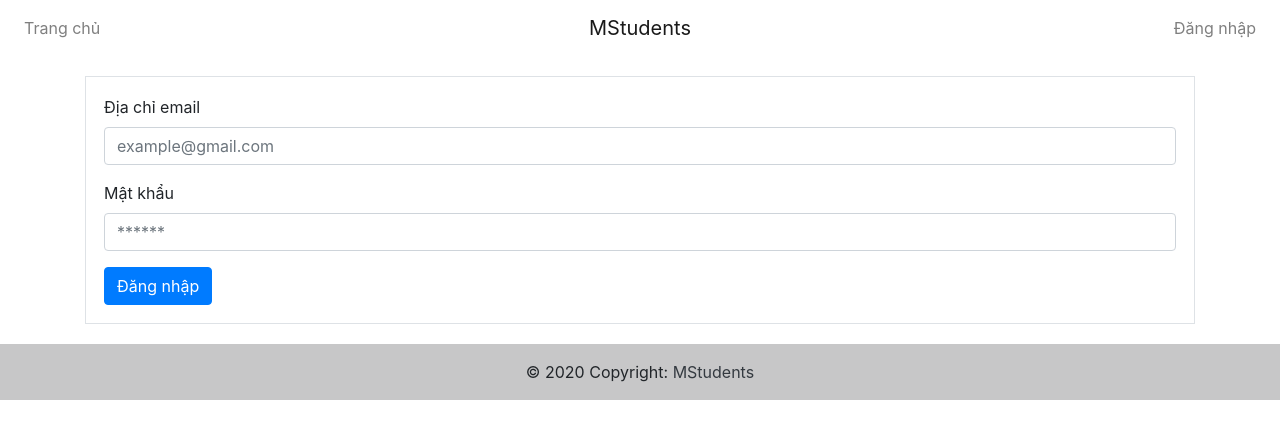
After one commit to dinhdjj/student-manager, a Flask app: page /login in a window 1280 px wide. The commit adds this page. Shown: the top 439 px of the page. Run offline with Flask 2, Linux system fonts and the light colour scheme; parts of the project's set-up code (start-up, migrations or seed data) failed here and were passed over; some libraries are stand-ins or nearby versions.

Commit message:
feat: login logout

```diff
--- a/app/__init__.py
+++ b/app/__init__.py
@@ -2,8 +2,6 @@
 from dotenv import dotenv_values
 from flask_sqlalchemy import SQLAlchemy
 from urllib.parse import quote
-
-from .routes import define_routes
 
 config = dotenv_values(".env")
 is_debug = config.get("APP_DEBUG", 'False') == 'True'
@@ -20,4 +18,3 @@
 app.config['SQLALCHEMY_TRACK_MODIFICATIONS'] = True
 
 db = SQLAlchemy(app=app)
-define_routes(app)
--- /dev/null
+++ b/app/defs/login.py
@@ -0,0 +1,27 @@
+from flask import render_template, request, redirect
+from flask_login import login_user
+
+from ..utils import check_login
+
+
+def login():
+    errors = {}
+
+    if(request.method == 'POST'):
+        email = request.form['email']
+        password = request.form['password']
+
+        if(not email):
+            errors['email'] = 'Địa chỉ email là bắt buộc.'
+        if(not password):
+            errors['password'] = 'Mật khẩu là bắt buộc.'
+
+        if(not errors):
+            user = check_login(email, password)
+            if(user):
+                login_user(user=user)
+                return redirect('/')
+            else:
+                errors['result'] = 'Đăng nhập không thành công.'
+
+    return render_template('page/login.html', errors=errors)
--- a/app/index.py
+++ b/app/index.py
@@ -1,5 +1,10 @@
 from . import app, is_debug
 from .admin import *
+from .login import use_flask_login
+from .routes import define_routes
+
+define_routes(app)
+login = use_flask_login(app)
 
 
 def run_app():
--- a/app/models.py
+++ b/app/models.py
@@ -1,6 +1,7 @@
 import enum
 from sqlalchemy import Column, Integer, String, DateTime, Boolean, Enum, JSON
 from datetime import datetime
+from flask_login import UserMixin
 
 from sqlalchemy.orm import relationship
 from sqlalchemy.sql.schema import ForeignKey
@@ -20,7 +21,7 @@
     created_at = Column(DateTime, default=datetime.now())
 
 
-class User(BaseModel):
+class User(BaseModel, UserMixin):
     name = Column(String(50), nullable=False)
     email = Column(String(50), nullable=False, unique=True)
     password = Column(String(50), nullable=False)
--- a/app/templates/layout/header.html
+++ b/app/templates/layout/header.html
@@ -26,13 +26,26 @@
                         </li>
                     </ul>
                 </div>
-        <div class="col-4 navbar-nav text-center pr-0 d-none d-lg-block">
+                <div
+                    class="col-4 navbar-nav text-center pr-0 d-none d-lg-block"
+                >
                     <a class="navbar-brand mr-0" href="/">MStudents</a>
                 </div>
                 <div class="col-4 pr-lg-0">
                     <ul class="navbar-nav justify-content-end">
                         <li class="nav-item">
+                            {% if current_user.is_authenticated %}
+                            <form action="/logout" method="POST">
+                                <button
+                                    class="btn btn-outline-primary"
+                                    type="submit"
+                                >
+                                    Đăng xuất
+                                </button>
+                            </form>
+                            {% else %}
                             <a class="nav-link" href="/login"> Đăng nhập </a>
+                            {% endif %}
                         </li>
                     </ul>
                 </div>
--- /dev/null
+++ b/app/templates/page/login.html
@@ -0,0 +1,56 @@
+{% extends 'layout/layout.html' %}
+<!--  -->
+{% set active_page = 'login' %}
+
+<!--  -->
+{% block content %}
+<!--  -->
+<main class="container">
+    <div class="row" style="margin: 20px 0">
+        <form
+            class="col border"
+            style="padding: 18px"
+            method="POST"
+            action="{{ url_for('login') }}"
+        >
+            <div class="form-group">
+                <label for="exampleInputEmail1">Địa chỉ email</label>
+                <input
+                    type="email"
+                    class="form-control"
+                    id="exampleInputEmail1"
+                    aria-describedby="emailHelp"
+                    placeholder="example@gmail.com"
+                    name="email"
+                    value="{{ request.form.get('email') if request.form.get('email') else '' }}"
+                />
+                {% if errors.get('email') %}
+                <div style="color: red">{{ errors.get('email') }}</div>
+                {% endif %}
+            </div>
+            <div class="form-group">
+                <label for="exampleInputPassword1">Mật khẩu</label>
+                <input
+                    type="password"
+                    class="form-control"
+                    id="exampleInputPassword1"
+                    placeholder="******"
+                    name="password"
+                />
+                {% if errors.get('password') %}
+                <div style="color: red">{{ errors.get('password') }}</div>
+                {% endif %}
+            </div>
+
+            {% if errors.get('result') %}
+            <div style="color: red; margin-top: 6px">
+                {{ errors.get('result') }}
+            </div>
+            {% endif %}
+            <button type="submit" class="btn btn-primary">Đăng nhập</button>
+        </form>
+    </div>
+</main>
+<!--  -->
+{% endblock %}
+<!--  -->
--- /dev/null
+++ b/app/utils.py
@@ -0,0 +1,5 @@
+from .models import User
+
+
+def check_login(email, password):
+    return User.query.filter_by(email=email, password=password).first()
```
Also changed, not shown: app/defs/logout.py (added, +7 -0 lines), app/login.py (added, +14 -0 lines), app/routes.py (+7 -1 lines). Lines whose indentation alone changed are shown as unchanged.
